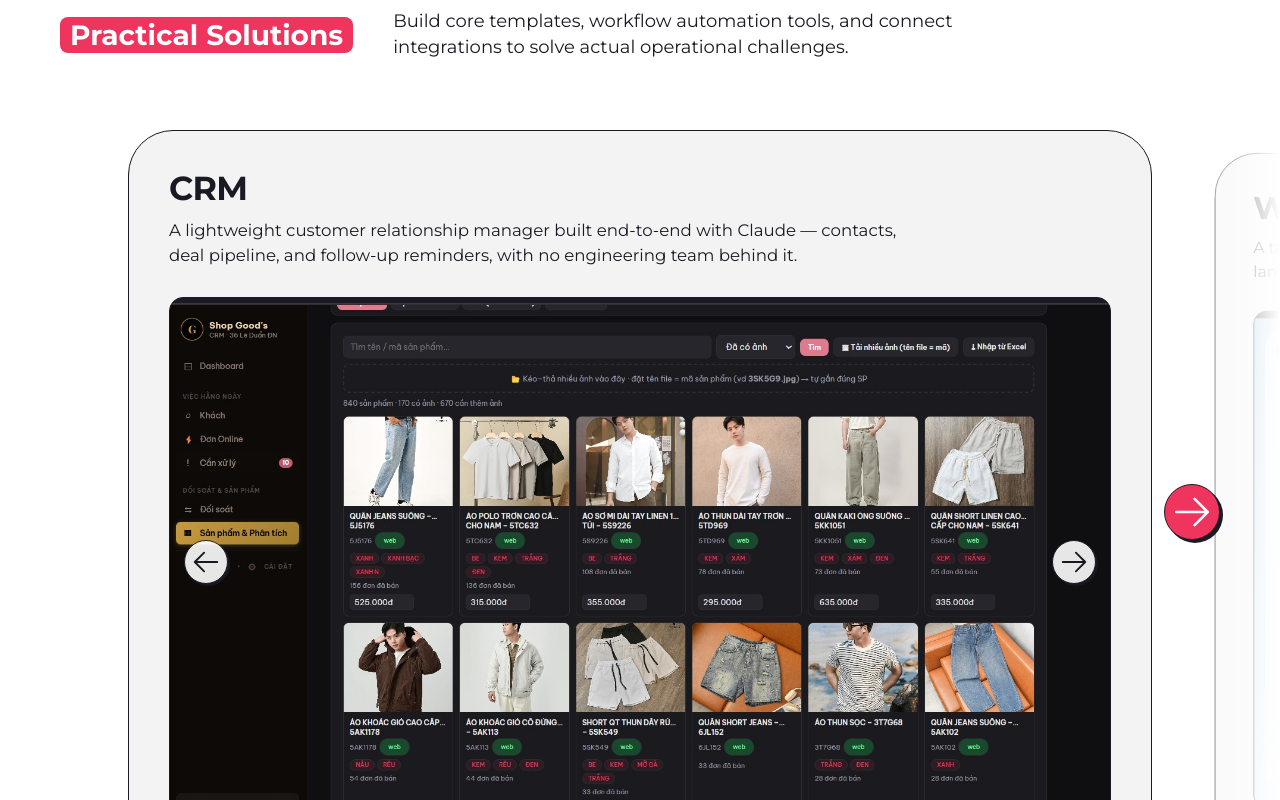
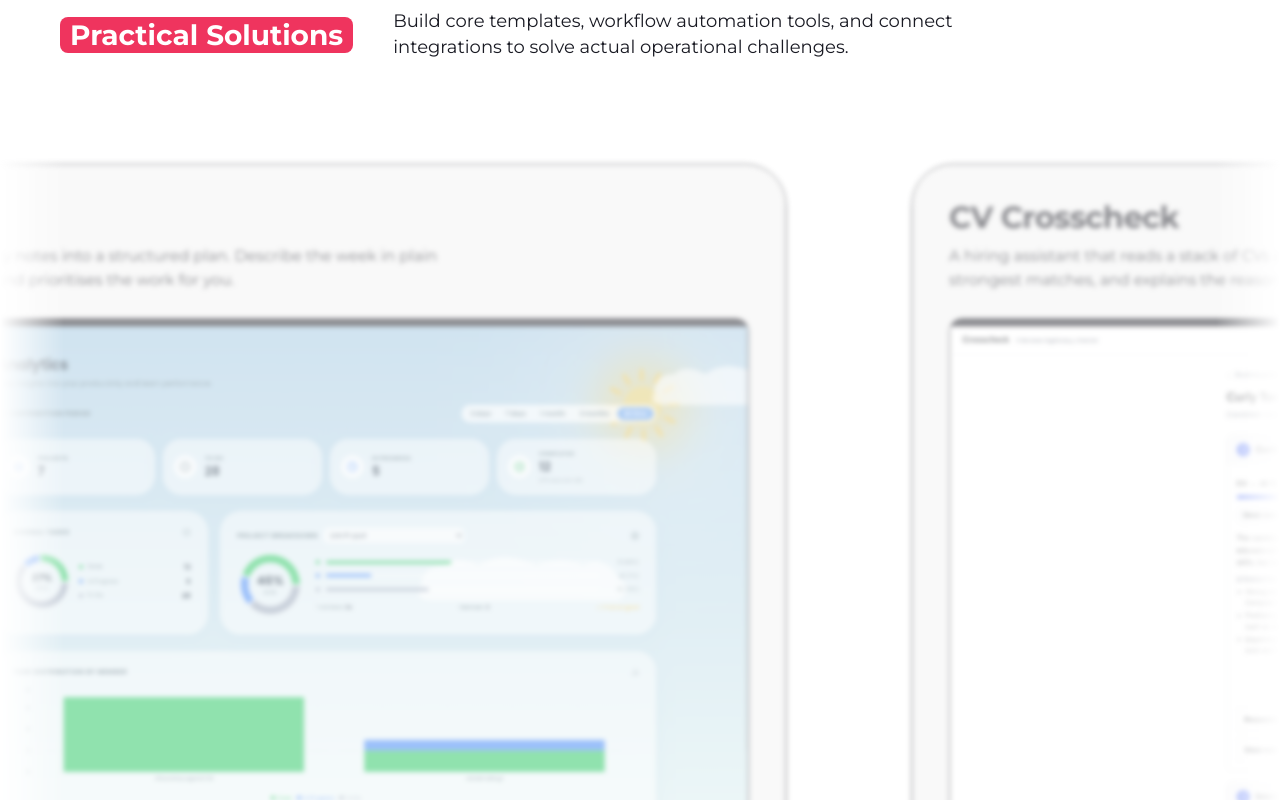
Before and after one commit to Deltan1412/coco_landingpage, a React (Vite) app: page / in a window 1280 px wide. Shown: the part 1040-1840 px from the top of the page. Built offline with nearby package versions, Linux system fonts and the light colour scheme.

Commit message:
updated project preview

```diff
--- a/src/components/sections/ProjectDemos.tsx
+++ b/src/components/sections/ProjectDemos.tsx
@@ -1,36 +1,52 @@
-import { useCallback, useEffect, useRef, useState } from 'react';
+import { useCallback, useEffect, useLayoutEffect, useRef, useState } from 'react';
 import { SectionHeader } from '@/components/ui/SectionHeader';
 import { ImageCarousel } from '@/components/ui/ImageCarousel';
-import { ArrowLeft } from '@/components/ui/ArrowLeft';
-import { ArrowRight } from '@/components/ui/ArrowRight';
 import { PROJECT_DEMOS } from '@/data/projectDemos';
 import { useLang } from '@/hooks/useLang';
 import '@/styles/project-demos.css';
+
+const COPIES = 3;
 
 export function ProjectDemos() {
   const { lang, t } = useLang();
   const trackRef = useRef<HTMLDivElement>(null);
   const cardRefs = useRef<(HTMLElement | null)[]>([]);
-  const [activeIndex, setActiveIndex] = useState(0);
   const count = PROJECT_DEMOS.length;
+  // Render the projects three times so the rail always has real content peeking
+  // on both sides. We live in the middle copy and snap back to it whenever the
+  // scroll drifts into an edge copy — an invisible jump (identical neighbours),
+  // which lets the carousel loop rightwards forever.
+  const start = count;
+  const slides = Array.from({ length: COPIES * count }, (_, i) => PROJECT_DEMOS[i % count]);
 
-  const scrollToCard = useCallback((index: number) => {
+  const [centerIdx, setCenterIdx] = useState(start);
+  const posRef = useRef(start);
+  const hoverRef = useRef(false);
+
+  const scrollToCard = useCallback((index: number, smooth = true) => {
     const track = trackRef.current;
     const card = cardRefs.current[index];
     if (!track || !card) return;
     track.scrollTo({
       left: card.offsetLeft - (track.clientWidth - card.clientWidth) / 2,
-      behavior: 'smooth',
+      behavior: smooth ? 'smooth' : 'auto',
     });
   }, []);
 
-  // Derive the centred card from scroll position, so native swipe, trackpad,
-  // and the arrow buttons all agree on which project is active.
+  // Start centred on the middle copy before paint (no flash).
+  useLayoutEffect(() => {
+    scrollToCard(start, false);
+    posRef.current = start;
+  }, [scrollToCard, start]);
+
+  // Track the centred card; when the scroll settles in an edge copy, jump by one
+  // copy back to the middle — same project, same neighbours, so it's invisible.
   useEffect(() => {
     const track = trackRef.current;
     if (!track) return;
 
     let frame = 0;
+    let endTimer = 0;
     const measure = () => {
       const centre = track.scrollLeft + track.clientWidth / 2;
       let closest = 0;
@@ -43,11 +59,19 @@ export function ProjectDemos() {
           closest = i;
         }
       });
-      setActiveIndex(closest);
+      posRef.current = closest;
+      setCenterIdx(closest);
+    };
+    const recentre = () => {
+      const p = posRef.current;
+      if (p >= 2 * count) scrollToCard(p - count, false);
+      else if (p < count) scrollToCard(p + count, false);
     };
     const onScroll = () => {
       cancelAnimationFrame(frame);
       frame = requestAnimationFrame(measure);
+      clearTimeout(endTimer);
+      endTimer = window.setTimeout(recentre, 140);
     };
 
     measure();
@@ -55,21 +79,45 @@ export function ProjectDemos() {
     window.addEventListener('resize', onScroll);
     return () => {
       cancelAnimationFrame(frame);
+      clearTimeout(endTimer);
       track.removeEventListener('scroll', onScroll);
       window.removeEventListener('resize', onScroll);
     };
-  }, []);
+  }, [count, scrollToCard]);
+
+  // Auto-advance one project to the right every 3s. Pauses on hover; disabled
+  // under reduced-motion.
+  useEffect(() => {
+    if (count <= 1) return;
+    if (window.matchMedia('(prefers-reduced-motion: reduce)').matches) return;
+    const id = setInterval(() => {
+      if (hoverRef.current) return;
+      scrollToCard(posRef.current + 1, true);
+    }, 3000);
+    return () => clearInterval(id);
+  }, [count, scrollToCard]);
+
+  const activeDot = ((centerIdx % count) + count) % count;
 
   return (
     <section className="pd-section" id="products">
-      {/* Not .shell — the rail runs edge to edge; only the header is contained. */}
+      {/* Only the header is contained; the rail runs edge-to-edge so the
+          neighbouring projects peek at the sides. */}
       <div className="shell">
         <SectionHeader tag={t('products.tag')} tagStyle="lime">
           {t('products.header')}
         </SectionHeader>
       </div>
 
-      <div className="pd-stage">
+      <div
+        className="pd-stage"
+        onMouseEnter={() => {
+          hoverRef.current = true;
+        }}
+        onMouseLeave={() => {
+          hoverRef.current = false;
+        }}
+      >
         <div
           className="pd-rail"
           ref={trackRef}
@@ -77,16 +125,17 @@ export function ProjectDemos() {
           aria-roledescription="carousel"
           aria-label={t('products.tag')}
         >
-          {PROJECT_DEMOS.map((project, i) => {
-            const isActive = i === activeIndex;
+          {slides.map((project, i) => {
+            const isActive = i === centerIdx;
+            const isMiddleCopy = Math.floor(i / count) === 1;
             return (
               <article
                 className={`pd-card${isActive ? ' is-active' : ''}`}
-                key={project.id}
-                id={project.id}
+                key={i}
                 ref={(el) => (cardRefs.current[i] = el)}
                 aria-roledescription="slide"
-                aria-label={`${project.title[lang]} — ${i + 1} / ${count}`}
+                aria-hidden={!isMiddleCopy || undefined}
+                aria-label={`${project.title[lang]} — ${(i % count) + 1} / ${count}`}
               >
                 <header className="pd-head">
                   <h3>{project.title[lang]}</h3>
@@ -109,27 +158,6 @@ export function ProjectDemos() {
             );
           })}
         </div>
-
-        {activeIndex > 0 && (
-          <button
-            type="button"
-            className="pd-nav pd-nav-left"
-            onClick={() => scrollToCard(activeIndex - 1)}
-            aria-label={t('projects.prevProject')}
-          >
-            <ArrowLeft />
-          </button>
-        )}
-        {activeIndex < count - 1 && (
-          <button
-            type="button"
-            className="pd-nav pd-nav-right"
-            onClick={() => scrollToCard(activeIndex + 1)}
-            aria-label={t('projects.nextProject')}
-          >
-            <ArrowRight />
-          </button>
-        )}
       </div>
 
       <div className="pd-pager">
@@ -137,10 +165,10 @@ export function ProjectDemos() {
           <button
             type="button"
             key={project.id}
-            className={`pd-pager-dot${i === activeIndex ? ' is-active' : ''}`}
-            onClick={() => scrollToCard(i)}
+            className={`pd-pager-dot${i === activeDot ? ' is-active' : ''}`}
+            onClick={() => scrollToCard(start + i)}
             aria-label={`${t('projects.goToProject')} ${project.title[lang]}`}
-            aria-current={i === activeIndex}
+            aria-current={i === activeDot}
           />
         ))}
       </div>
--- a/src/styles/project-demos.css
+++ b/src/styles/project-demos.css
@@ -6,7 +6,10 @@
 
 /* Full-bleed: the stage spans the section, which is no longer inside .shell. */
 .pd-stage {
-  --pd-card-w: 80%;
+  /* The active card spans the shell content width (so it aligns with the other
+     sections), but the rail itself is full-bleed — the neighbouring projects
+     peek, blurred, in the space on either side. */
+  --pd-card-w: calc(min(var(--container), 100%) - 2 * var(--gutter));
   --pd-gap: 32px;
   position: relative;
   width: 100%;
@@ -23,10 +26,9 @@
   overscroll-behavior-x: contain;
   scroll-snap-type: x mandatory;
   scrollbar-width: none;
-  /* A tight edge softening only — wide enough to hint at more, narrow enough
-     that the peeking neighbours stay legible. */
-  -webkit-mask-image: linear-gradient(to right, transparent, #000 4%, #000 96%, transparent);
-  mask-image: linear-gradient(to right, transparent, #000 4%, #000 96%, transparent);
+  /* Soften the peeking neighbours toward the screen edges. */
+  -webkit-mask-image: linear-gradient(to right, transparent, #000 5%, #000 95%, transparent);
+  mask-image: linear-gradient(to right, transparent, #000 5%, #000 95%, transparent);
 }
 .pd-rail::-webkit-scrollbar {
   display: none;
@@ -47,13 +49,15 @@
   display: flex;
   flex-direction: column;
   gap: 28px;
-  opacity: 0.4;
-  transform: scale(0.94);
-  transition: opacity 0.35s ease, transform 0.35s ease;
+  opacity: 0.5;
+  transform: scale(0.92);
+  filter: blur(3px);
+  transition: opacity 0.4s ease, transform 0.4s ease, filter 0.4s ease;
 }
 .pd-card.is-active {
   opacity: 1;
   transform: scale(1);
+  filter: none;
 }
 /* Off-centre cards are decoration until swiped to — don't trap the keyboard. */
 .pd-card:not(.is-active) .pd-arrow,
@@ -80,35 +84,6 @@
   line-height: 1.55;
   color: var(--ink);
 }
-
-/* ---- Project nav (outer) ---- */
-.pd-nav {
-  position: absolute;
-  top: 50%;
-  z-index: 2;
-  transform: translateY(-50%);
-  width: 56px;
-  height: 56px;
-  display: grid;
-  place-items: center;
-  background: var(--lime);
-  color: var(--bg);
-  border: 1.5px solid var(--ink);
-  border-radius: 999px;
-  box-shadow: 3px 3px 0 0 var(--ink);
-  cursor: pointer;
-  transition: transform 0.12s ease;
-}
-.pd-nav:hover {
-  transform: translateY(calc(-50% - 2px));
-}
-.pd-nav:focus-visible {
-  outline: 3px solid var(--ink);
-  outline-offset: 3px;
-}
-/* Sit inside the peek gutter, not flush against the screen edge. */
-.pd-nav-left { left: var(--gutter); }
-.pd-nav-right { right: var(--gutter); }
 
 .pd-pager {
   display: flex;
@@ -233,14 +208,9 @@
   .pd-rail { scroll-behavior: auto; }
 }
 
-@media (max-width: 1100px) {
-  .pd-stage { --pd-card-w: 86%; }
-  .pd-nav { width: 46px; height: 46px; }
-}
 
 @media (max-width: 760px) {
   .pd-stage {
-    --pd-card-w: 88%;
     --pd-gap: 16px;
   }
   .pd-card {
```
